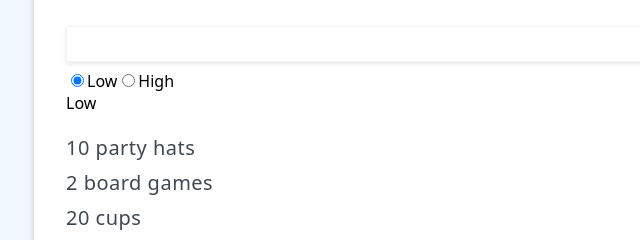
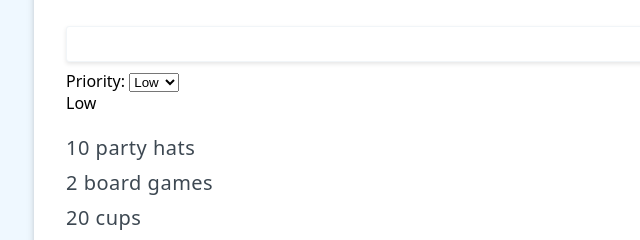
Before and after one commit to cristalfloresbo/shopping-list-vuejs-3, a plain HTML site: page index.html in a window 1280 px wide. Shown: the part 308-548 px from the top of the page, 124-764 px from the left. Drawn offline with nearby package versions, Linux system fonts and the light colour scheme.

Commit message:
simple select using v-model

```diff
--- a/index.html
+++ b/index.html
@@ -8,10 +8,14 @@
     <body>
         <div id="shopping-list">
             <h1>{{header || 'Welcome'}}</h1>
-            <!-- v-model.trim input: Hello    World    output:Hello. World.-->
             <input type="text" v-model.trim="newItem" />
-            <label><input type="radio" v-model="newItemPriority" value="Low">Low</label>
-            <label><input type="radio" v-model="newItemPriority" value="High">High</label>
+            <label>
+                Priority:
+                <select v-model="newItemPriority">
+                    <option value="Low">Low</option>
+                    <option value="High">High</option>
+                </select>
+            </label>
             <br>
             {{newItem}}{{newItemPriority}}
             <ul>
```
